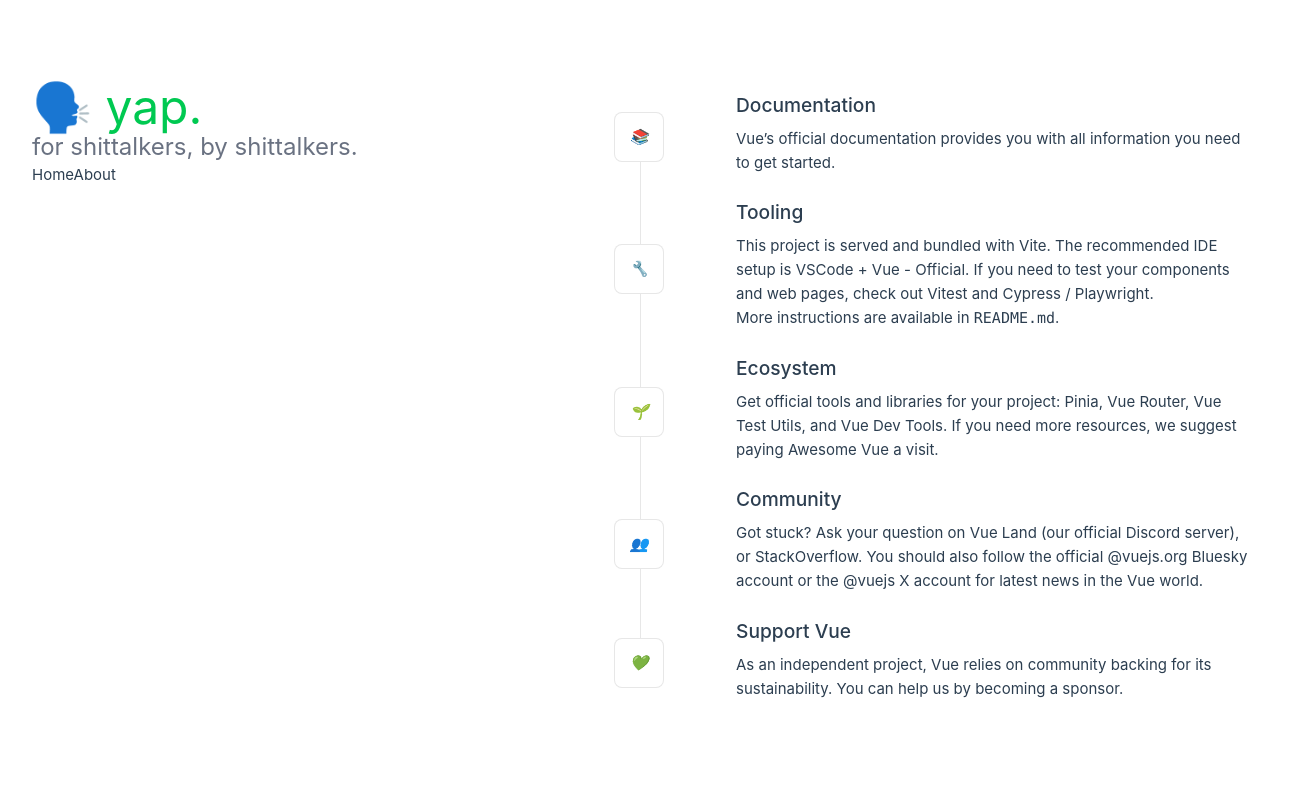
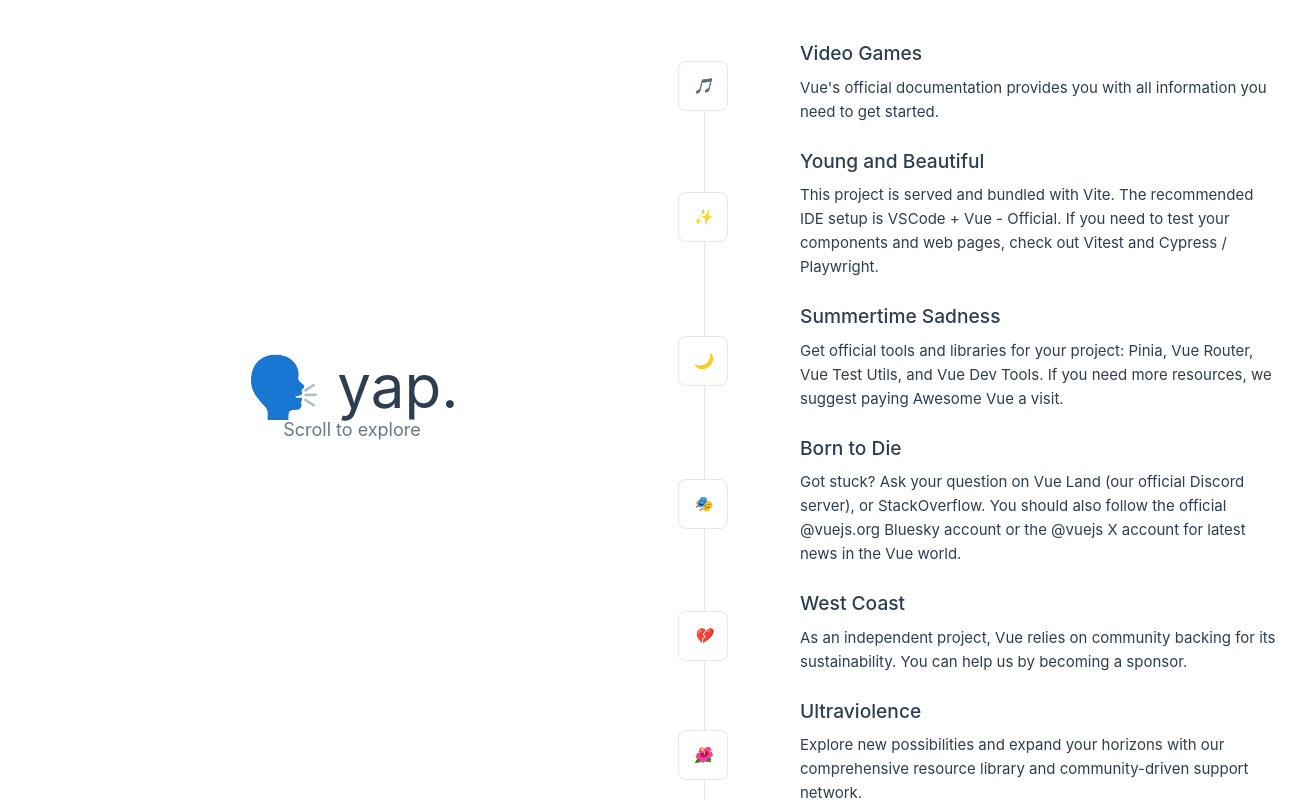
Before and after one commit to PeterWolfframm/fweng, a Vue app: page / in a window 1280 px wide. Shown: the whole page, 1312 px wide, since content can reach past the window. Built offline with nearby package versions, Linux system fonts and the light colour scheme.

Commit message:
fixed scrolling right side working

```diff
--- a/src/App.vue
+++ b/src/App.vue
@@ -1,18 +1,11 @@
 <script setup>
-import { RouterLink, RouterView } from 'vue-router'
-import HelloWorld from './components/HelloWorld.vue'
+import { RouterView } from 'vue-router'
 </script>
 
 <template>
-  <header>
-    <div class="wrapper">
-      <HelloWorld msg="🗣️ yap." />
-      <nav>
-        <RouterLink to="/">Home</RouterLink>
-        <RouterLink to="/about">About</RouterLink>
-      </nav>
-    </div>
-  </header>
-
   <RouterView />
 </template>
+
+<style scoped>
+/* Remove default app padding/margins for full-screen layout */
+</style>
--- a/src/components/TheWelcome.vue
+++ b/src/components/TheWelcome.vue
@@ -2,79 +2,63 @@
 import WelcomeItem from './WelcomeItem.vue'
 
 const openReadmeInEditor = () => fetch('/__open-in-editor?file=README.md')
+
+const welcomeItems = [
+  {
+    id: 1,
+    icon: '🎵',
+    heading: 'Video Games',
+    content: 'Vue\'s <a href="https://vuejs.org/" target="_blank" rel="noopener">official documentation</a> provides you with all information you need to get started.'
+  },
+  {
+    id: 2,
+    icon: '✨',
+    heading: 'Young and Beautiful',
+    content: 'This project is served and bundled with <a href="https://vite.dev/guide/features.html" target="_blank" rel="noopener">Vite</a>. The recommended IDE setup is <a href="https://code.visualstudio.com/" target="_blank" rel="noopener">VSCode</a> + <a href="https://github.com/vuejs/language-tools" target="_blank" rel="noopener">Vue - Official</a>. If you need to test your components and web pages, check out <a href="https://vitest.dev/" target="_blank" rel="noopener">Vitest</a> and <a href="https://www.cypress.io/" target="_blank" rel="noopener">Cypress</a> / <a href="https://playwright.dev/" target="_blank" rel="noopener">Playwright</a>.'
+  },
+  {
+    id: 3,
+    icon: '🌙',
+    heading: 'Summertime Sadness',
+    content: 'Get official tools and libraries for your project: <a href="https://pinia.vuejs.org/" target="_blank" rel="noopener">Pinia</a>, <a href="https://router.vuejs.org/" target="_blank" rel="noopener">Vue Router</a>, <a href="https://test-utils.vuejs.org/" target="_blank" rel="noopener">Vue Test Utils</a>, and <a href="https://github.com/vuejs/devtools" target="_blank" rel="noopener">Vue Dev Tools</a>. If you need more resources, we suggest paying <a href="https://github.com/vuejs/awesome-vue" target="_blank" rel="noopener">Awesome Vue</a> a visit.'
+  },
+  {
+    id: 4,
+    icon: '🎭',
+    heading: 'Born to Die',
+    content: 'Got stuck? Ask your question on <a href="https://chat.vuejs.org" target="_blank" rel="noopener">Vue Land</a> (our official Discord server), or <a href="https://stackoverflow.com/questions/tagged/vue.js" target="_blank" rel="noopener">StackOverflow</a>. You should also follow the official <a href="https://bsky.app/profile/vuejs.org" target="_blank" rel="noopener">@vuejs.org</a> Bluesky account or the <a href="https://x.com/vuejs" target="_blank" rel="noopener">@vuejs</a> X account for latest news in the Vue world.'
+  },
+  {
+    id: 5,
+    icon: '💔',
+    heading: 'West Coast',
+    content: 'As an independent project, Vue relies on community backing for its sustainability. You can help us by <a href="https://vuejs.org/sponsor/" target="_blank" rel="noopener">becoming a sponsor</a>.'
+  },
+  {
+    id: 6,
+    icon: '🌺',
+    heading: 'Ultraviolence',
+    content: 'Explore new possibilities and expand your horizons with our comprehensive resource library and community-driven support network.'
+  },
+  {
+    id: 7,
+    icon: '🚗',
+    heading: 'Ride',
+    content: 'Join thousands of developers building amazing projects with modern web technologies and best practices.'
+  },
+  {
+    id: 8,
+    icon: '🎨',
+    heading: 'Blue Jeans',
+    content: 'Discover creative solutions and innovative approaches to solving complex web development challenges.'
+  }
+]
 </script>
 
 <template>
-  <WelcomeItem>
-    <template #icon> 📚 </template>
-    <template #heading>Documentation</template>
-
-    Vue’s
-    <a href="https://vuejs.org/" target="_blank" rel="noopener">official documentation</a>
-    provides you with all information you need to get started.
-  </WelcomeItem>
-
-  <WelcomeItem>
-    <template #icon> 🔧 </template>
-    <template #heading>Tooling</template>
-
-    This project is served and bundled with
-    <a href="https://vite.dev/guide/features.html" target="_blank" rel="noopener">Vite</a>. The
-    recommended IDE setup is
-    <a href="https://code.visualstudio.com/" target="_blank" rel="noopener">VSCode</a>
-    +
-    <a href="https://github.com/vuejs/language-tools" target="_blank" rel="noopener"
-      >Vue - Official</a
-    >. If you need to test your components and web pages, check out
-    <a href="https://vitest.dev/" target="_blank" rel="noopener">Vitest</a>
-    and
-    <a href="https://www.cypress.io/" target="_blank" rel="noopener">Cypress</a>
-    /
-    <a href="https://playwright.dev/" target="_blank" rel="noopener">Playwright</a>.
-
-    <br />
-
-    More instructions are available in
-    <a href="javascript:void(0)" @click="openReadmeInEditor"><code>README.md</code></a
-    >.
-  </WelcomeItem>
-
-  <WelcomeItem>
-    <template #icon> 🌱 </template>
-    <template #heading>Ecosystem</template>
-
-    Get official tools and libraries for your project:
-    <a href="https://pinia.vuejs.org/" target="_blank" rel="noopener">Pinia</a>,
-    <a href="https://router.vuejs.org/" target="_blank" rel="noopener">Vue Router</a>,
-    <a href="https://test-utils.vuejs.org/" target="_blank" rel="noopener">Vue Test Utils</a>, and
-    <a href="https://github.com/vuejs/devtools" target="_blank" rel="noopener">Vue Dev Tools</a>. If
-    you need more resources, we suggest paying
-    <a href="https://github.com/vuejs/awesome-vue" target="_blank" rel="noopener">Awesome Vue</a>
-    a visit.
-  </WelcomeItem>
-
-  <WelcomeItem>
-    <template #icon> 👥 </template>
-    <template #heading>Community</template>
-
-    Got stuck? Ask your question on
-    <a href="https://chat.vuejs.org" target="_blank" rel="noopener">Vue Land</a>
-    (our official Discord server), or
-    <a href="https://stackoverflow.com/questions/tagged/vue.js" target="_blank" rel="noopener"
-      >StackOverflow</a
-    >. You should also follow the official
-    <a href="https://bsky.app/profile/vuejs.org" target="_blank" rel="noopener">@vuejs.org</a>
-    Bluesky account or the
-    <a href="https://x.com/vuejs" target="_blank" rel="noopener">@vuejs</a>
-    X account for latest news in the Vue world.
-  </WelcomeItem>
-
-  <WelcomeItem>
-    <template #icon> 💚 </template>
-    <template #heading>Support Vue</template>
-
-    As an independent project, Vue relies on community backing for its sustainability. You can help
-    us by
-    <a href="https://vuejs.org/sponsor/" target="_blank" rel="noopener">becoming a sponsor</a>.
+  <WelcomeItem v-for="item in welcomeItems" :key="item.id">
+    <template #icon>{{ item.icon }}</template>
+    <template #heading>{{ item.heading }}</template>
+    <div v-html="item.content"></div>
   </WelcomeItem>
 </template>
--- a/src/views/HomeView.vue
+++ b/src/views/HomeView.vue
@@ -3,7 +3,26 @@
 </script>
 
 <template>
-  <main>
-    <TheWelcome />
+  <main class="flex h-screen w-full overflow-hidden">
+    <!-- Left Section - Sticky and Centered -->
+    <div class="w-1/2 flex items-center justify-center bg-transparent">
+      <div class="text-center">
+        <h1 class="text-6xl font-bold mb-4">🗣️ yap.</h1>
+        <p class="text-lg opacity-70">Scroll to explore</p>
+      </div>
+    </div>
+
+    <!-- Right Section - Scrollable -->
+    <div class="w-1/2 overflow-y-auto h-screen p-8">
+      <TheWelcome />
+    </div>
   </main>
 </template>
+
+<style scoped>
+main {
+  padding: 0;
+  margin: 0;
+  width: 100vw;
+}
+</style>
```
